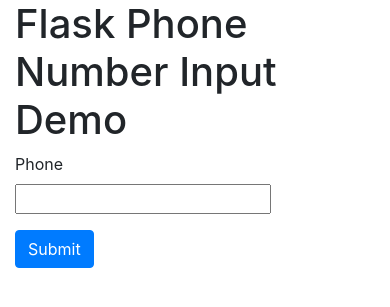
After one commit to ama85bd/flaskpostgresproject, a Flask app: page /requestregistration in a window 390 px wide. The commit adds this page. Shown: the top 307 px of the page. Run offline with Flask 2, Linux system fonts and the light colour scheme; some libraries are stand-ins or nearby versions.

Commit message:
show mobile no

```diff
--- a/flaskpostgresproject/forms.py
+++ b/flaskpostgresproject/forms.py
@@ -1,7 +1,8 @@
 from flask_wtf import FlaskForm
 from wtforms import StringField, SubmitField, PasswordField, BooleanField
 from wtforms.validators import DataRequired, Length, Email, ValidationError, EqualTo
-from flaskpostgresproject.models import EmailFirst
+from flaskpostgresproject.models import EmailFirst, User
+import phonenumbers
 
 
 class RegistrationForm(FlaskForm):
@@ -23,6 +24,19 @@ class LoginForm(FlaskForm):
     submit = SubmitField('Login')
 
 
+class PhoneForm(FlaskForm):
+    phone = StringField('Phone', validators=[DataRequired()])
+    submit = SubmitField('Submit')
+
+    def validate_phone(self, phone):
+        try:
+            p = phonenumbers.parse(phone.data)
+            if not phonenumbers.is_valid_number(p):
+                raise ValueError()
+        except (phonenumbers.phonenumberutil.NumberParseException, ValueError):
+            raise ValidationError('Invalid phone number')
+
+
 class RequestRegistrationForm(FlaskForm):
     username = StringField('Username',
                            validators=[DataRequired(), Length(min=2, max=20)])
--- a/flaskpostgresproject/models.py
+++ b/flaskpostgresproject/models.py
@@ -29,4 +29,4 @@ class User(db.Model):
  email = db.Column(db.String(120), unique=True, nullable=False)
  image_file = db.Column(db.String(20), nullable=False, default='default.jpg')
  password = db.Column(db.String(60), nullable=False)
- mobile_no = db.Column(db.Integer(11), nullable=False)
+ mobile_no = db.Column(db.Integer, nullable=False)
--- a/flaskpostgresproject/routes.py
+++ b/flaskpostgresproject/routes.py
@@ -1,6 +1,6 @@
-from flask import render_template, flash, redirect, url_for
+from flask import render_template, flash, redirect, url_for, session
 from flaskpostgresproject import app, db, bcrypt
-from flaskpostgresproject.forms import RegistrationForm, LoginForm
+from flaskpostgresproject.forms import RegistrationForm, LoginForm, PhoneForm, RequestRegistrationForm
 from flaskpostgresproject.models import EmailFirst
 
 
@@ -45,6 +45,20 @@ def register():
     return render_template('register.html', title='Register', form=form)
 
 
+@app.route('/requestregistration', methods=['GET', 'POST'])
+def requestregistration():
+    form = PhoneForm()
+    if form.validate_on_submit():
+        session['phone'] = form.phone.data
+        return redirect(url_for('show_phone'))
+    return render_template('requestregistration.html', form=form)
+
+
+@app.route('/showphone')
+def show_phone():
+    return render_template('show_phone.html', phone=session['phone'])
+
+
 @app.route("/login", methods=['GET', 'POST'])
 def login():
     form = LoginForm()
--- /dev/null
+++ b/flaskpostgresproject/templates/base.html
@@ -0,0 +1,24 @@
+<!doctype html>
+<html lang="en">
+  <head>
+    <meta charset="utf-8">
+    <meta name="viewport" content="width=device-width, initial-scale=1, shrink-to-fit=no">
+
+    {% block styles %}
+    {{ bootstrap.load_css() }}
+    <link rel="stylesheet" href="https://cdnjs.cloudflare.com/ajax/libs/intl-tel-input/16.0.4/css/intlTelInput.css">
+    {% endblock %}
+
+    <title>{% block title %}{% endblock %}</title>
+  </head>
+  <body>
+    <div class="container">
+      {% block content %}{% endblock %}
+    </div>
+
+    {% block scripts %}
+    {{ bootstrap.load_js() }}
+    <script src="https://cdnjs.cloudflare.com/ajax/libs/intl-tel-input/16.0.4/js/intlTelInput.min.js"></script>
+    {% endblock %}
+  </body>
+</html>
--- a/flaskpostgresproject/templates/requestregister.html
+++ /dev/null
@@ -1,4 +0,0 @@
-{% extends "layout.html" %}
-{% block content %}
-    <h1>About Page</h1>
-{% endblock content %}
--- /dev/null
+++ b/flaskpostgresproject/templates/requestregistration.html
@@ -0,0 +1,29 @@
+{% extends 'base.html' %}
+{% from 'bootstrap/form.html' import render_form %}
+
+{% block title %}Flask Phone Number Input Demo{% endblock %}
+
+{% block content %}
+<h1>Flask Phone Number Input Demo</h1>
+{{ render_form(form) }}
+{% endblock %}
+
+{% block scripts %}
+{{ super() }}
+<script>
+    var wtf_phone_field = document.getElementById('phone');
+    wtf_phone_field.style.position = 'absolute';
+    wtf_phone_field.style.top = '-9999px';
+    wtf_phone_field.style.left = '-9999px';
+    wtf_phone_field.parentElement.insertAdjacentHTML('beforeend', '<div><input type="tel" id="_phone"></div>');
+    var fancy_phone_field = document.getElementById('_phone');
+    var fancy_phone_iti = window.intlTelInput(fancy_phone_field, {
+        separateDialCode: true,
+        utilsScript: "https://cdnjs.cloudflare.com/ajax/libs/intl-tel-input/16.0.4/js/utils.js",
+    });
+    fancy_phone_iti.setNumber(wtf_phone_field.value);
+    fancy_phone_field.addEventListener('blur', function() {
+        wtf_phone_field.value = fancy_phone_iti.getNumber();
+    });
+</script>
+{% endblock %}
```
Also changed, not shown: flaskpostgresproject/templates/layout.html (+5 -8 lines), flaskpostgresproject/templates/show_phone.html (added, +8 -0 lines).
